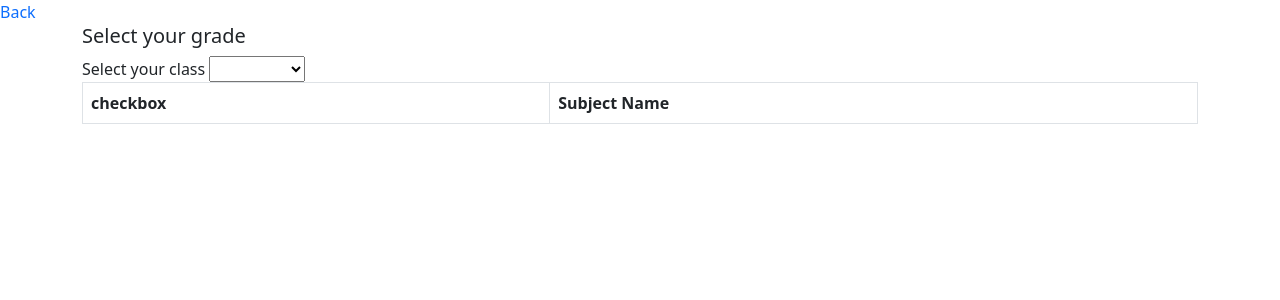
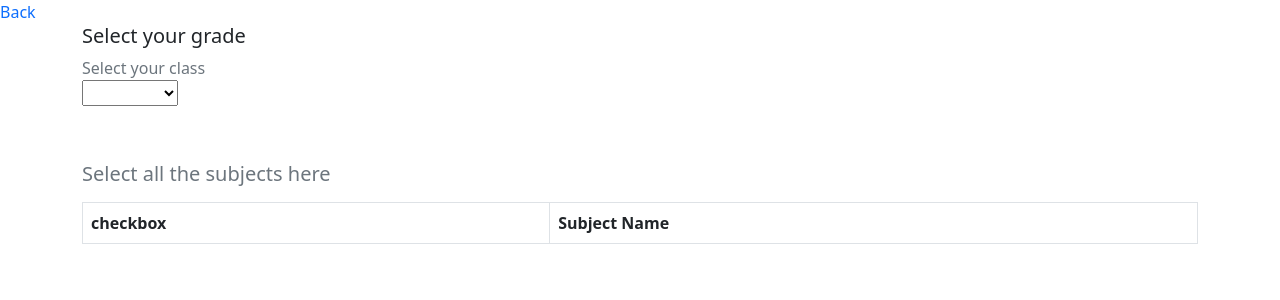
Before and after one commit to phurhard/SchoolPortal, a Django app: page /student/course_registration/ in a window 1280 px wide. Shown: the part 57-357 px from the top of the page. Run offline with Django 4.2, Linux system fonts and the light colour scheme; tables that the repository leaves empty hold one stand-in row (values such as "Sample post"); lists and menus that the app fills with data are empty; some libraries are stand-ins or nearby versions.

Commit message:
adding subjects to students

```diff
--- a/Student/templates/Students/subjects.html
+++ b/Student/templates/Students/subjects.html
@@ -8,7 +8,7 @@
         <form id="myform">
             {% csrf_token %}
 
-            <label for="dropdown">Select your class</label>
+            <label for="dropdown" style="display:block;" class="text-secondary">Select your class</label>
             <select id="dropdown" name="selectedOption">
                 <option value='#'></option>
                 {% for grade in classes %}
@@ -18,7 +18,8 @@
             {% comment %} <button type="button" class="btn btn-primary">Enter</button> {% endcomment %}
         </form>
     </div>
-    <div class="subjects">
+    <div class="subjects" style="margin-top:5%;">
+        <h5 class="text-secondary mb-3">Select all the subjects here</h5>
         <table id="table" class="table table-hover table-bordered">
             <thead>
                 <th scope="col">checkbox</th>
@@ -108,11 +109,8 @@
                         const subject_id = row.cells[1].id;
                         return {subject_name, subject_id};
                     });
-                    if (selectedSubjects) {
-                        console.log(selectedSubjects);
-                    } else {
-                        console.log('No selected subjects');
-                    }
+                    if (selectedSubjects.length > 0) {
+                        console.log('selected', selectedSubjects);
                         fetch('/student/registration/', {
                             method: 'POST',
                             headers: {
@@ -123,10 +121,15 @@
                         })
                         .then(res => res.json())
                         .then(data => {
+                            window.location.href = '/student/';
                             console.log(data);
-                        window.location.href='/student/'
                         })
                         .catch(err => console.log(err));
+                    } else {
+                        console.log('No selected subjects');
+                        alert('You must select all the subjects');
+                    }
+
                 })
             }
 
```
Also changed, not shown: Student/templates/Students/studentProfile.html (+7 -1 lines). Lines whose indentation alone changed are shown as unchanged.
